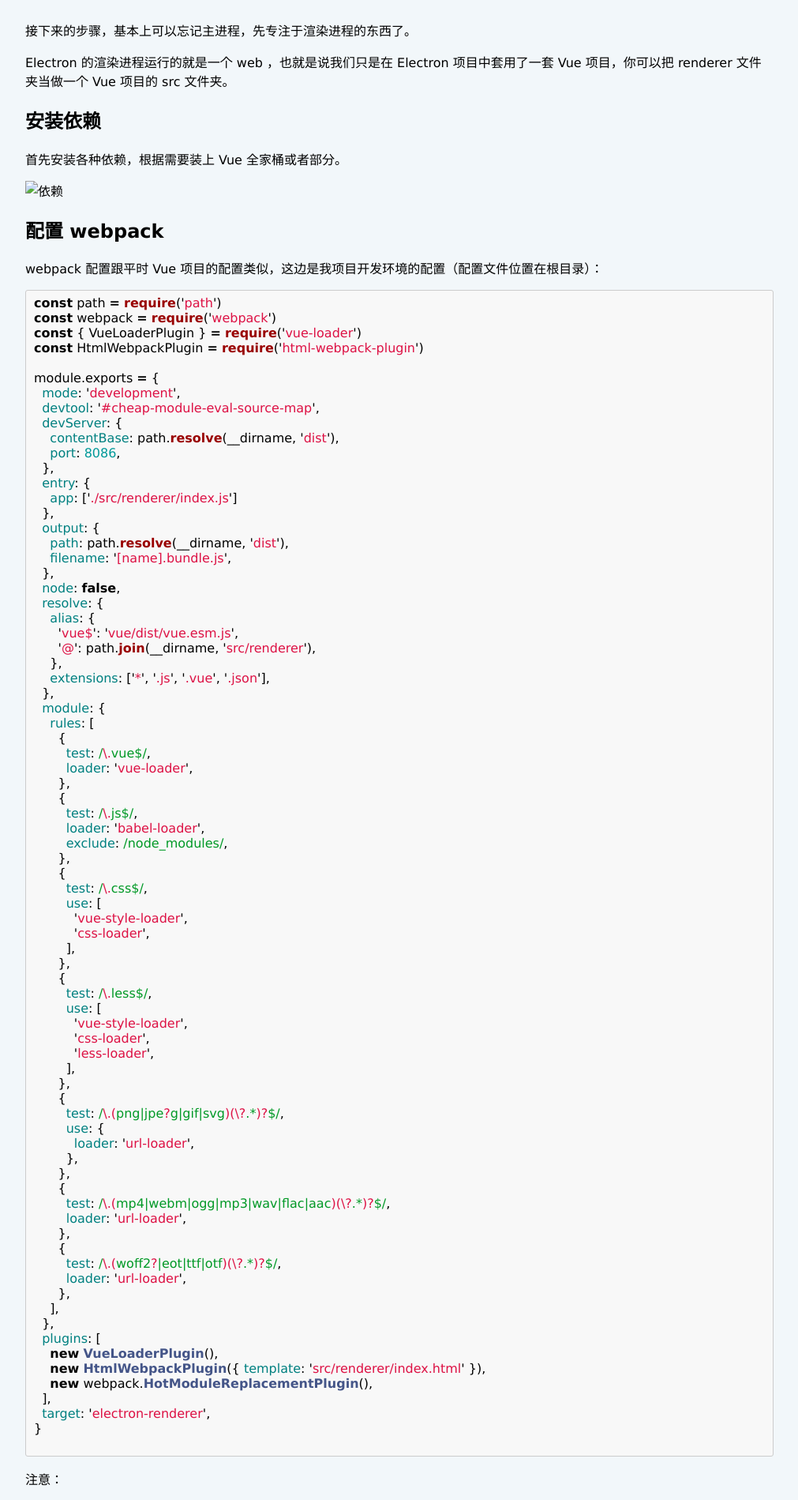
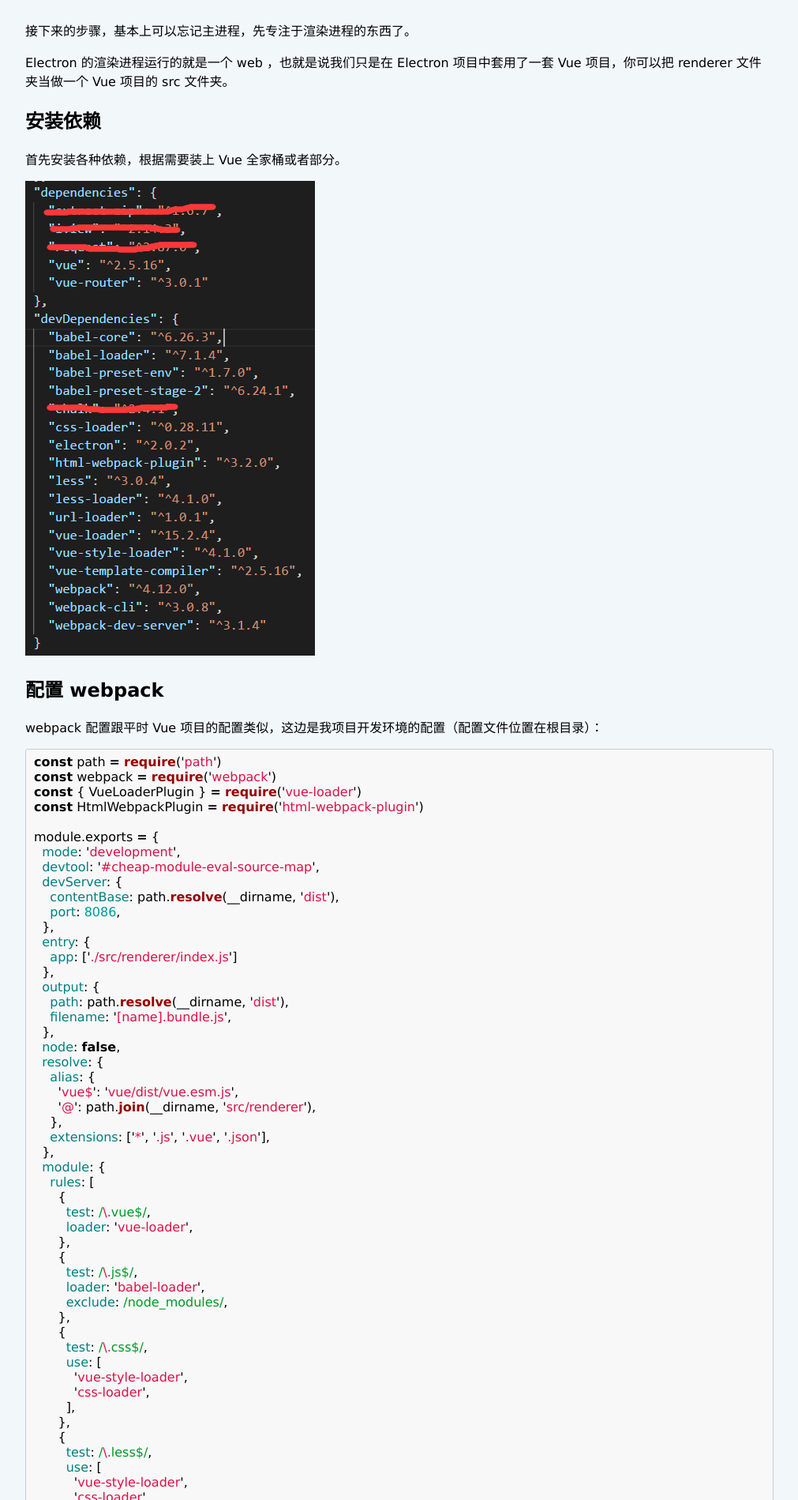
Before and after one commit to ChuChencheng/ChuChencheng.github.io, a Jekyll site: the page built from _posts/2018-07-02-搭建Electron+Vue项目.md, in a window 1280 px wide. Shown: the part 1259-3158 px from the top of the page at 79% size, without its empty margins (134-1145 px from the left). Built offline with Jekyll 4.4.1, drawn with Linux system fonts in a browser that asks for light colours.

Commit message:
change link

```diff
--- a/_posts/2018-07-02-搭建Electron+Vue项目.md
+++ b/_posts/2018-07-02-搭建Electron+Vue项目.md
@@ -57,7 +57,7 @@ Electron 的渲染进程运行的就是一个 web ，也就是说我们只是在
 
 首先安装各种依赖，根据需要装上 Vue 全家桶或者部分。
 
-![依赖](./assets/img/blog/2018-07-02-搭建Electron+Vue项目-dependencies.png)
+![依赖]({{ 'assets/img/blog/2018-07-02-搭建Electron+Vue项目-dependencies.png' | prepend: site.baseurl }})
 
 ## 配置 webpack
 
```
